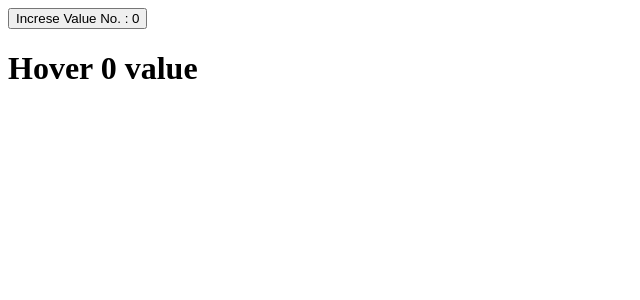
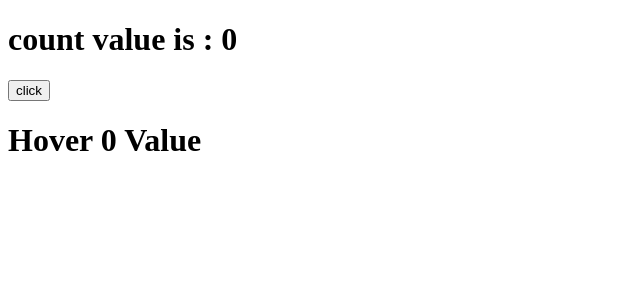
Before and after one commit to TRISHAN00/react-form-handling, a React (Create React App) app: page / in a window 1280 px wide. Shown: the top 300 px of the page, without its empty margins (0-640 px from the left). Built offline with nearby package versions, Linux system fonts and the light colour scheme.

Commit message:
render HOC pattern

```diff
--- a/src/App.js
+++ b/src/App.js
@@ -1,21 +1,12 @@
 import React from 'react'
 import ClickCounter from './components/ClickCounter'
-import Counter from './components/Counter'
-import HoverCount from './components/HoverCount'
+import HoverCounter from './components/HoverCounter'
 
 export default function App () {
   return (
     <div>
-      <Counter
-        render={(count, incrementCount) => (
-          <ClickCounter count={count} incrementCount={incrementCount} />
-        )}
-      />
-      <Counter
-        render={(count, incrementCount) => (
-          <HoverCount count={count} incrementCount={incrementCount} />
-        )}
-      />
+      <ClickCounter />
+      <HoverCounter />
     </div>
   )
 }
--- a/src/components/ClickCounter.js
+++ b/src/components/ClickCounter.js
@@ -1,11 +1,15 @@
 import React from 'react'
+import withCount from './HOC/withCount'
 
 function ClickCounter ({ count, incrementCount }) {
   return (
     <div>
-      <button onClick={incrementCount}>Increse Value No. : {count}</button>
+      <h1>count value is : {count}</h1>
+      <button onClick={incrementCount} type='button'>
+        click
+      </button>
     </div>
   )
 }
 
-export default ClickCounter
+export default withCount(ClickCounter)
--- a/src/components/Counter.js
+++ /dev/null
@@ -1,17 +0,0 @@
-import { Component } from 'react'
-
-export default class Counter extends Component {
-  state = { count: 0 }
-
-  incrementCount = () => {
-    this.setState(prevState => ({
-      count: prevState.count + 1
-    }))
-  }
-
-  render () {
-    const { render } = this.props
-    const { count } = this.state
-    return render(count, this.incrementCount)
-  }
-}
--- a/src/components/HOC/withCounter.js
+++ b/src/components/HOC/withCount.js
@@ -1,7 +1,7 @@
-import React from 'react'
+import React, { Component } from 'react'
 
-export default function withCounter (OriginalComponent) {
-  class NewComponent extends React.Component {
+export default function withCount (OriginalComponent) {
+  class NewComponent extends Component {
     state = { count: 0 }
 
     incrementCount = () => {
--- a/src/components/HoverCount.js
+++ /dev/null
@@ -1,12 +0,0 @@
-import React from 'react'
-import withCounter from './HOC/withCounter'
-
-function HoverCount ({ count, incrementCount }) {
-  return (
-    <div>
-      <h1 onMouseOver={incrementCount}>Hover {count} value</h1>
-    </div>
-  )
-}
-
-export default withCounter(HoverCount)
--- /dev/null
+++ b/src/components/HoverCounter.js
@@ -0,0 +1,12 @@
+import React from 'react'
+import withCount from './HOC/withCount'
+
+function HoverCounter ({ count, incrementCount }) {
+  return (
+    <div>
+      <h1 onMouseOver={incrementCount}>Hover {count} Value</h1>
+    </div>
+  )
+}
+
+export default withCount(HoverCounter)
```
